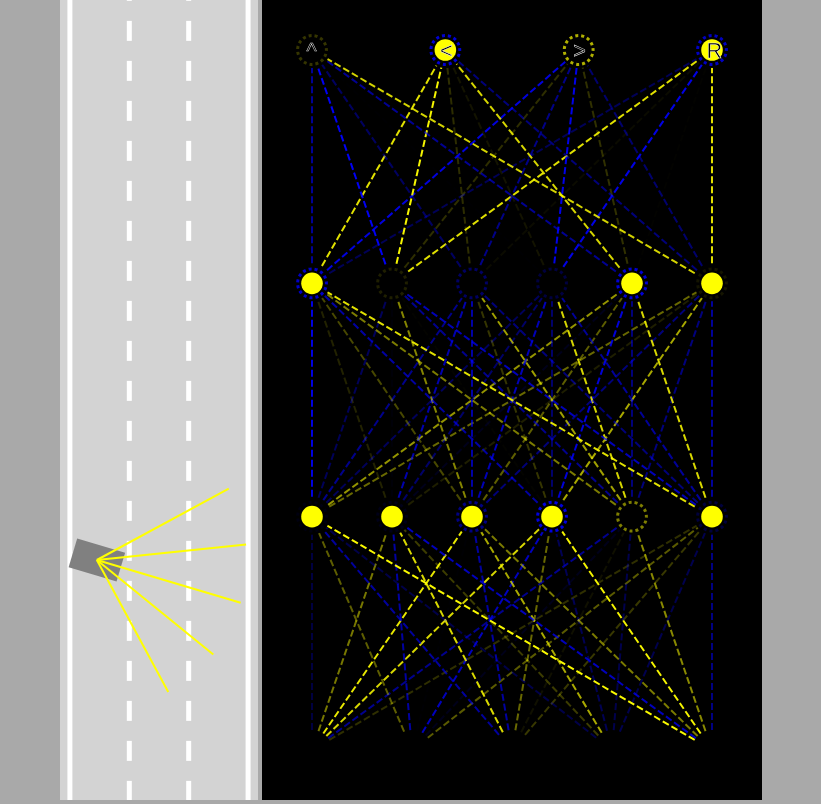
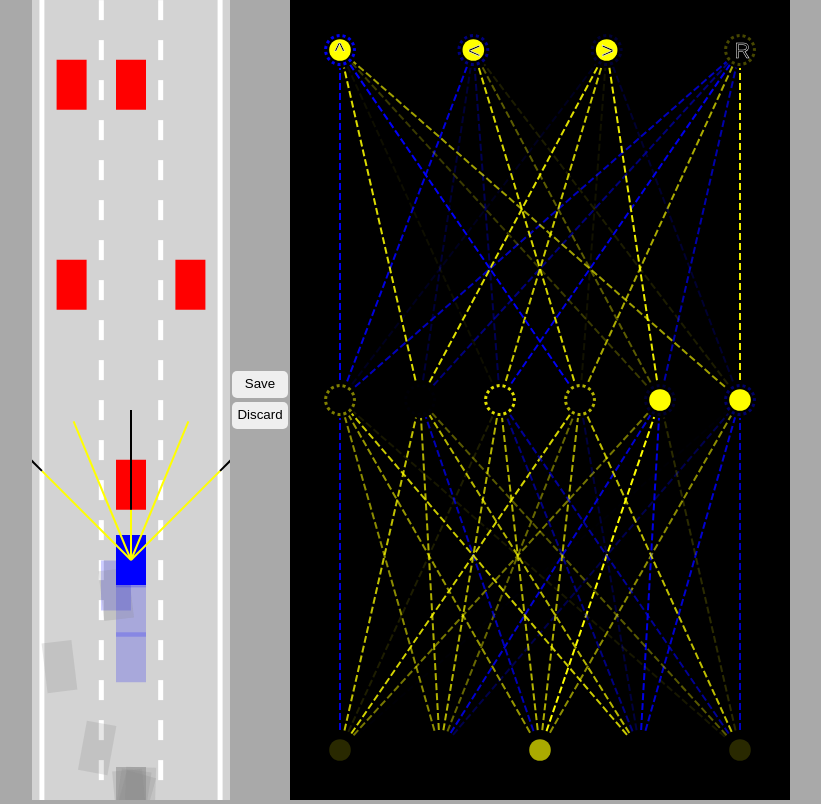
Before and after one commit to ChrisTague1/self-driving-car, a plain HTML site: page index.html in a window 1280 px wide. Shown: the whole page, without its empty margins (229-1050 px from the left). Drawn offline with Linux system fonts and the light colour scheme.

Commit message:
lecture 8 AI car :)

```diff
--- a/car.js
+++ b/car.js
@@ -18,7 +18,6 @@ class Car {
             this.sensor = new Sensor(this);
             this.brain = new NeuralNetwork([
                 this.sensor.rayCount,
-                6,
                 6,
                 4
             ]);
@@ -91,7 +90,7 @@ class Car {
         return points;
     }
 
-    draw(ctx, color) {
+    draw(ctx, color, drawSensors = false) {
         if (this.damaged) {
             ctx.fillStyle = 'gray';
         } else {
@@ -107,7 +106,7 @@ class Car {
 
         ctx.fill();
 
-        if (this.sensor) {
+        if (drawSensors && this.sensor) {
             this.sensor.draw(ctx);
         }
     }
--- a/index.html
+++ b/index.html
@@ -8,6 +8,10 @@
     </head>
     <body>
         <canvas id="car-canvas"></canvas>
+        <div id="verticalButtons">
+            <button onclick="save()">Save</button>
+            <button onclick="discard()">Discard</button>
+        </div>
         <canvas id="network-canvas"></canvas>
         <script src="visualizer.js"></script>
         <script src="network.js"></script>
--- a/main.js
+++ b/main.js
@@ -12,52 +12,90 @@ const carCtx = carCanvas.getContext('2d');
 const networkCtx = networkCanvas.getContext('2d');
 
 const road = new Road(carCanvas.width / 2, carCanvas.width * 0.9, lanes);
-const car = new Car(
-    road.getLaneCenter(1),
-    100,
-    30,
-    50,
-    "AI"
-);
+const cars = generateCars(100);
+let bestCar = cars[0];
+if (localStorage.getItem('bestBrain')) {
+    for (let i = 0; i < cars.length; i++) {
+        cars[i].brain = JSON.parse(localStorage.getItem('bestBrain'));
+
+        if (i !== 0) {
+            NeuralNetwork.mutate(cars[i].brain, 0.1);
+        }
+    }
+}
 const traffic = [
-    new Car(road.getLaneCenter(1), -100, 30, 50, "DUMMY", 2)
+    new Car(road.getLaneCenter(1), -100, 30, 50, "DUMMY", 2),
+    new Car(road.getLaneCenter(0), -300, 30, 50, "DUMMY", 2),
+    new Car(road.getLaneCenter(2), -300, 30, 50, "DUMMY", 2),
+
+    new Car(road.getLaneCenter(0), -500, 30, 50, "DUMMY", 2),
+    new Car(road.getLaneCenter(1), -500, 30, 50, "DUMMY", 2),
+    new Car(road.getLaneCenter(2), -650, 30, 50, "DUMMY", 2),
+
+    new Car(road.getLaneCenter(0), -900, 30, 50, "DUMMY", 2),
+    new Car(road.getLaneCenter(2), -900, 30, 50, "DUMMY", 2),
+    new Car(road.getLaneCenter(1), -1050, 30, 50, "DUMMY", 2),
+    new Car(road.getLaneCenter(0), -1200, 30, 50, "DUMMY", 2),
+    new Car(road.getLaneCenter(2), -1200, 30, 50, "DUMMY", 2),
 ]
 
 animate();
 
-// function generateCars(n) {
-//     const cars = [];
-//     for (let i = 0; i < n; i++) {
-//         cars.push(new Car(
-//             road.getLaneCenter(1), 100, 30, 50, 'AI'
-//         ));
-//     }
-//
-//     return cars;
-// }
+function save() {
+    localStorage.setItem(
+        'bestBrain',
+        JSON.stringify(bestCar.brain)
+    )
+}
+
+function discard() {
+    localStorage.removeItem('bestBrain');
+}
+
+function generateCars(n) {
+    const cars = [];
+    for (let i = 0; i < n; i++) {
+        cars.push(new Car(
+            road.getLaneCenter(1), 100, 30, 50, 'AI'
+        ));
+    }
+
+    return cars;
+}
 
 function animate(time) {
     for (let i = 0; i < traffic.length; i++) {
         traffic[i].update(road.borders, []);
     }
 
-    car.update(road.borders, traffic);
+    for (let i = 0; i < cars.length; i++) {
+        cars[i].update(road.borders, traffic);
+    }
+
+    // TODO this is the reward function, kind of. Look up the difference between reward function and fittness function again :)
+    bestCar = cars.find(c => c.y === Math.min(...cars.map(c => c.y)));
 
     carCanvas.height = window.innerHeight;
     networkCanvas.height = window.innerHeight;
 
     carCtx.save();
-    carCtx.translate(0, carCanvas.height * 0.7 - car.y);
+    carCtx.translate(0, carCanvas.height * 0.7 - bestCar.y);
 
     road.draw(carCtx);
     for (let i = 0; i < traffic.length; i++) {
         traffic[i].draw(carCtx, 'red');
     }
-    car.draw(carCtx, 'blue');
+
+    carCtx.globalAlpha = 0.2;
+    for (let i = 0; i < cars.length; i++) {
+        cars[i].draw(carCtx, 'blue');
+    }
+    carCtx.globalAlpha = 1;
+    bestCar.draw(carCtx, 'blue', true);
 
     carCtx.restore();
 
     networkCtx.lineDashOffset = -time / 50;
-    Visualizer.drawNetwork(networkCtx, car.brain);
+    Visualizer.drawNetwork(networkCtx, bestCar.brain);
     requestAnimationFrame(animate);
 }
--- a/network.js
+++ b/network.js
@@ -18,6 +18,28 @@ class NeuralNetwork {
         }
 
         return outputs
+    }
+
+    static mutate(network, amount = 1) {
+        network.levels.forEach(level => {
+            for (let i = 0; i < level.biases.length; i++) {
+                level.biases[i] = lerp(
+                    level.biases[i],
+                    Math.random() * 2 - 1,
+                    amount
+                )
+            }
+
+            for (let i = 0; i < level.weights.length; i++) {
+                for (let j = 0; j < level.weights[i].length; j++) {
+                    level.weights[i][j] = lerp(
+                        level.weights[i][j],
+                        Math.random() * 2 - 1,
+                        amount
+                    )
+                }
+            }
+        });
     }
 }
 
--- a/style.css
+++ b/style.css
@@ -2,7 +2,26 @@ body {
     margin: 0;
     background: darkgray;
     overflow: hidden;
-    text-align: center;
+    display: flex;
+    justify-content: center;
+    align-items: center;
+}
+
+#verticalButtons {
+    display: flex;
+    flex-direction: column;
+}
+
+button {
+    border: none;
+    border-radius: 5px;
+    padding: 5px 5px 7px 5px;
+    margin: 2px;
+    cursor: pointer;
+}
+
+button:hover {
+    background: blue;
 }
 
 #car-canvas {
--- a/visualizer.js
+++ b/visualizer.js
@@ -7,8 +7,6 @@ class Visualizer {
         const height = ctx.canvas.height - margin * 2;
 
         const levelHeight = height / network.levels.length;
-
-        console.log(network.levels);
 
         for (let i = network.levels.length - 1; i >= 0; i--) {
             const levelTop = top + lerp(height - levelHeight, 0, network.levels.length === 1 ? 0.5 : i / (network.levels.length - 1));
```
